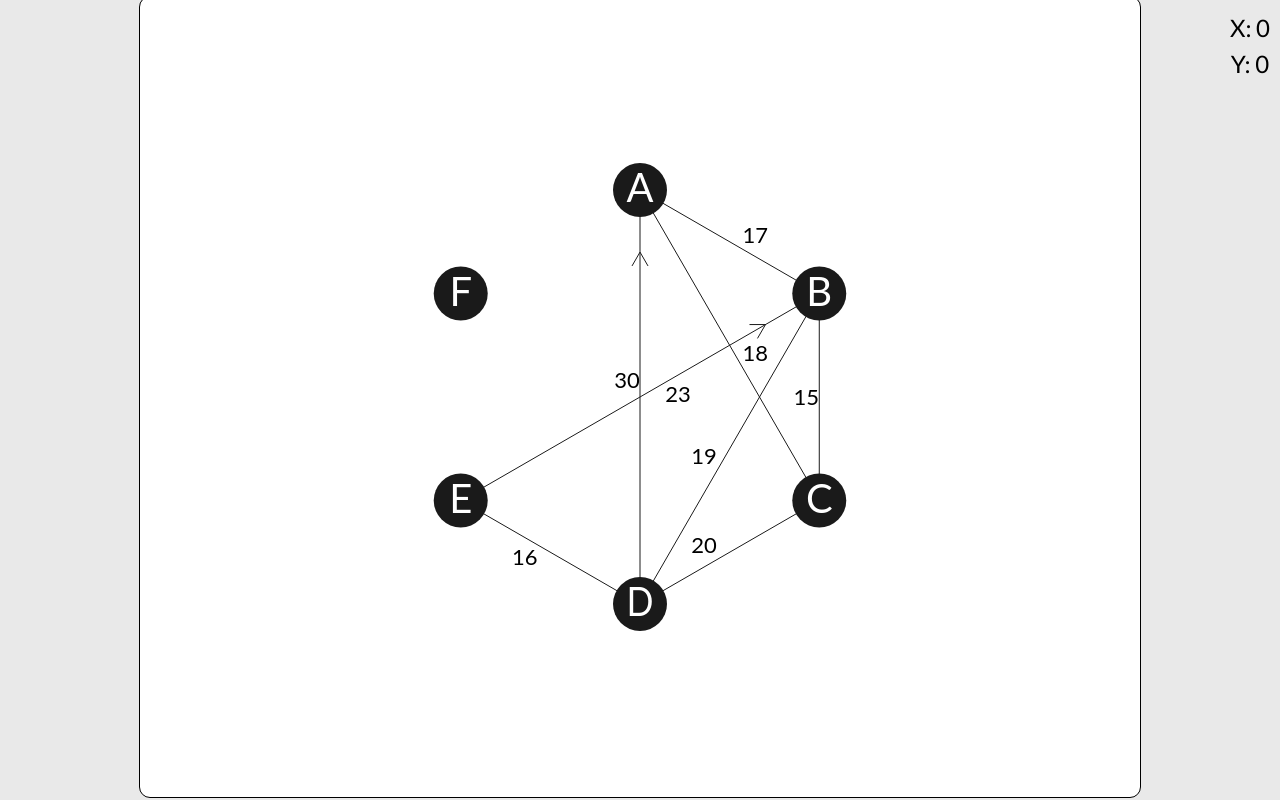
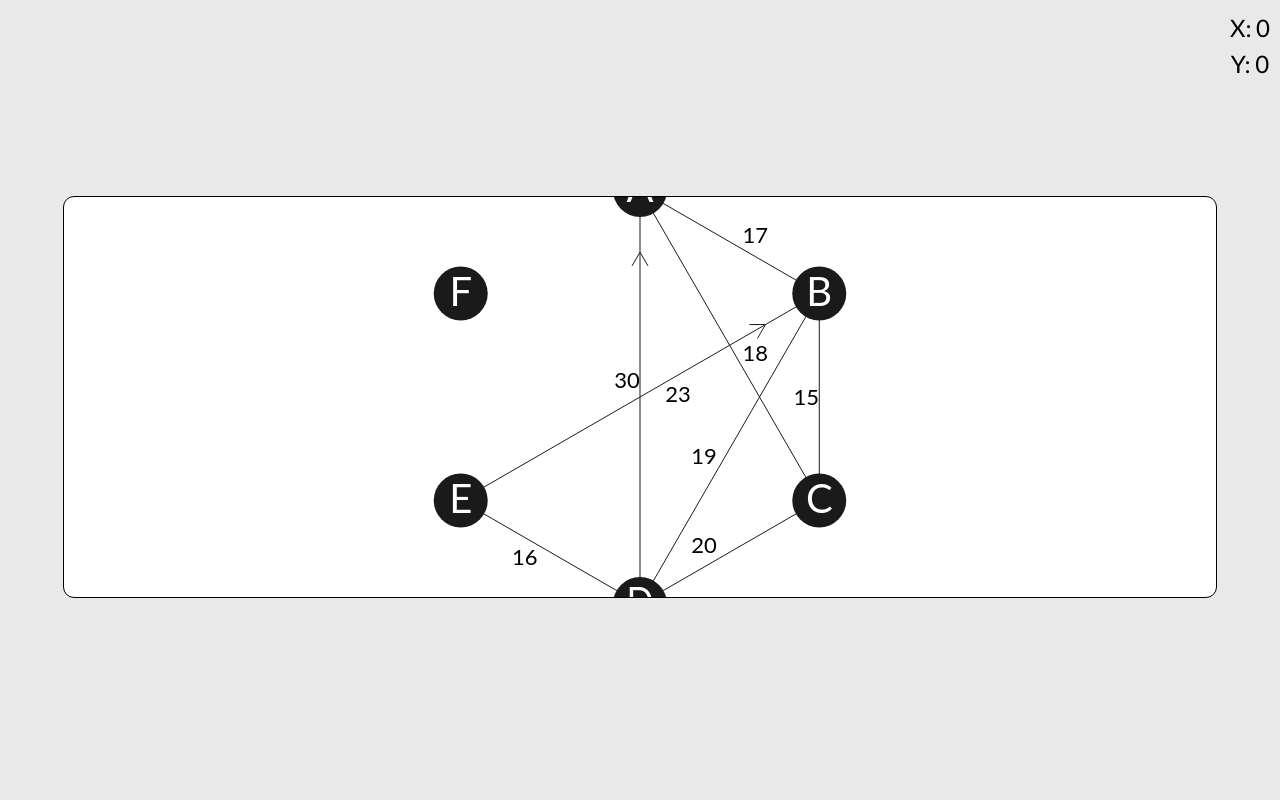
Before and after one commit to egorchern/GraphMaster, a React (Vite) app: page / in a window 1280 px wide. Built offline with nearby package versions, Linux system fonts and the light colour scheme.

Commit message:
added dynamic graph resize

```diff
--- a/src/app.tsx
+++ b/src/app.tsx
@@ -297,8 +297,13 @@ class Graph extends React.Component {
     constructor(props) {
         super(props);
         this.graph = this.props.graph;
+        this.state = {
+            canvas_width: window.innerWidth * 0.9,
+            canvas_height: window.innerHeight * 0.5
+        }
         this.node_list = [];
         this.edge_list = [];
+        window.onresize = this.on_resize;
     }
     is_edge_directional(start_node_name, end_node_name) {
         let end_node_edges = this.graph[end_node_name];
@@ -402,6 +407,12 @@ class Graph extends React.Component {
             edge.draw();
         });
     }
+    on_resize = (e) => {
+        this.setState({
+            canvas_width: window.innerWidth * 0.9,
+            canvas_heigth: window.innerHeight * 0.5
+        })
+    }
     componentDidMount() {
         canvas = document.querySelector("#canvas");
         ctx = canvas.getContext("2d");
@@ -409,16 +420,25 @@ class Graph extends React.Component {
         this.populate_edge_list();
         this.draw_edges();
         this.draw_nodes();
-
+    }
+    componentDidUpdate(){
+        this.populate_node_list();
+        this.populate_edge_list();
+        this.draw_edges();
+        this.draw_nodes();
     }
     render() {
         return (
+
             <canvas
-                id="canvas"
-                width="1000"
-                height="800"
-                onMouseMove={this.props.onMouseMove}
-            ></canvas>
+            id="canvas"
+            width={this.state.canvas_width}
+            height={this.state.canvas_height}
+            onMouseMove={this.props.onMouseMove}
+            >
+            </canvas>
+
+
         );
     }
 }
--- a/src/styles/app.scss
+++ b/src/styles/app.scss
@@ -23,8 +23,10 @@ body {
 }
 
 #canvas{
+    overflow: auto;
     border: 1px solid black;
     border-radius: 11px;
+
     background-color: white;
 }
 
```
